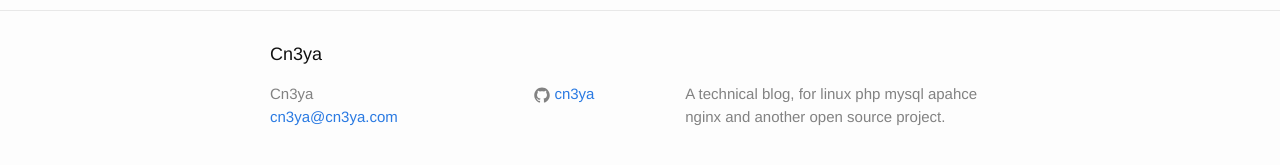
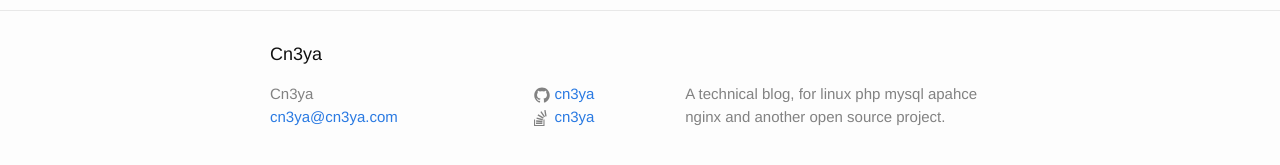
Before and after one commit to cn3ya/cn3ya.github.io, a Jekyll site: the page built from about.md, in a window 1280 px wide. Shown: the part 340-505 px from the top of the page. Built offline with Jekyll 4.4.1, drawn with Linux system fonts in a browser that asks for light colours; comment, search, counter and statistics services are not loaded.

Commit message:
Add stack-overflow icon link

```diff
--- a/_config.yml
+++ b/_config.yml
@@ -6,6 +6,7 @@ description: > # this means to ignore newlines until "baseurl:"
 baseurl: "" # the subpath of your site, e.g. /blog/
 url: "http://www.cn3ya.com" # the base hostname & protocol for your site
 github_username:  cn3ya
-
+stackoverflow_username: cn3ya
+stackoverflow_id: 5305101
 # Build settings
 markdown: kramdown
--- a/_includes/footer.html
+++ b/_includes/footer.html
@@ -42,6 +42,20 @@
             </a>
           </li>
           {% endif %}
+
+          {% if site.stackoverflow_username %}
+          <li>
+            <a href="https://stackoverflow.com/users/{{ site.stackoverflow_id }}/{{ site.stackoverflow_username }}">
+              <span class="icon  icon--stackoverflow">
+                <svg viewBox="0 0 16 16">
+                  <path fill="#828282" transform="scale(0.009,-0.009) translate(0,-1536)" d="M928 135v-151l-707 -1v151zM1169 481v-701l-1 -35v-1h-1132l-35 1h-1v736h121v-618h928v618h120zM241 393l704 -65l-13 -150l-705 65zM309 709l683 -183l-39 -146l-683 183zM472 1058l609 -360l-77 -130l-609 360zM832 1389l398 -585l-124 -85l-399 584zM1285 1536 l121 -697l-149 -26l-121 697z"/>
+                </svg>
+              </span>
+
+              <span class="username">{{ site.stackoverflow_username }}</span>
+            </a>
+          </li>
+          {% endif %}
         </ul>
       </div>
 
```
Also changed, not shown: _posts/2015-09-06-How-to-Extract-SVG-from-Font-Awesome.markdown (added, +21 -0 lines), README.md.
